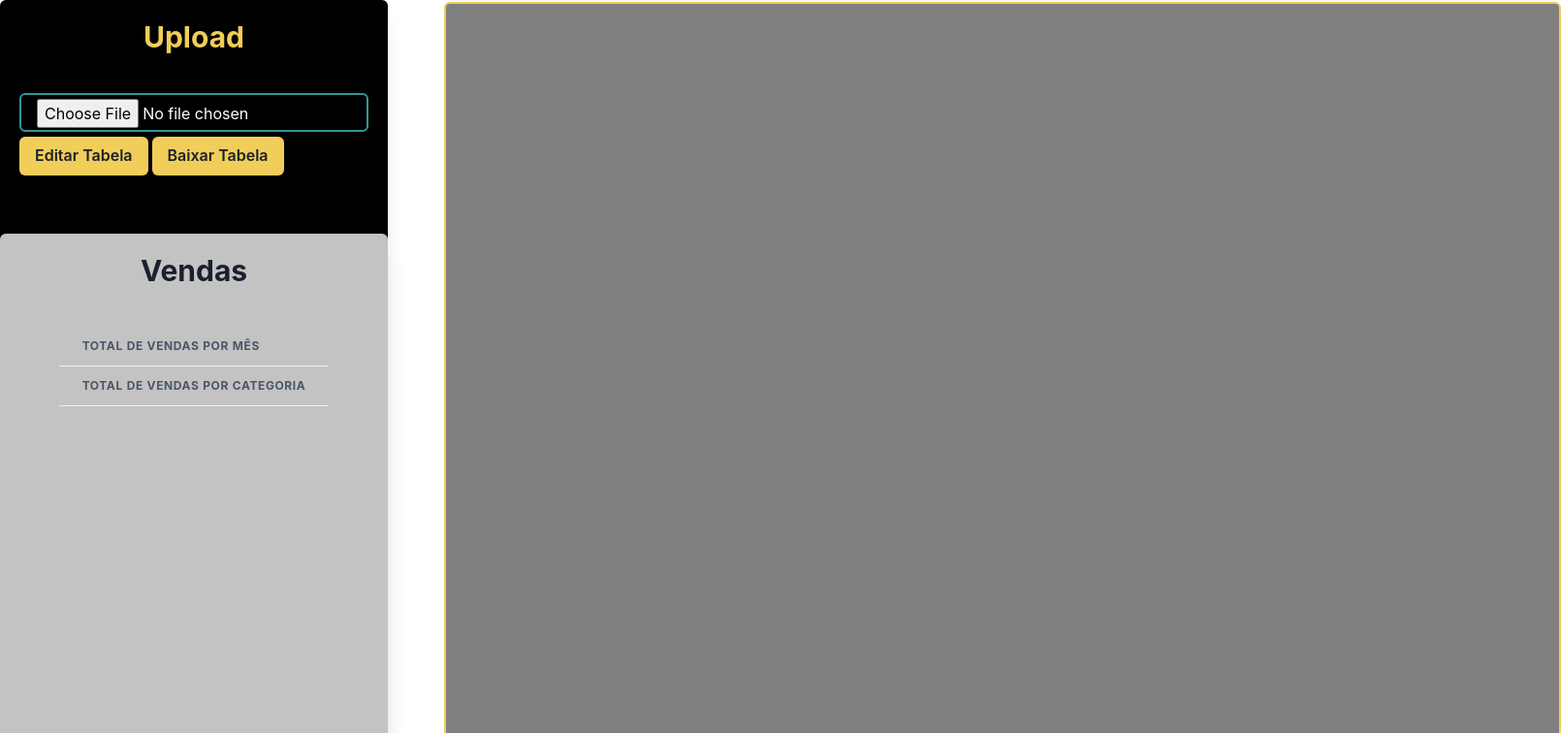
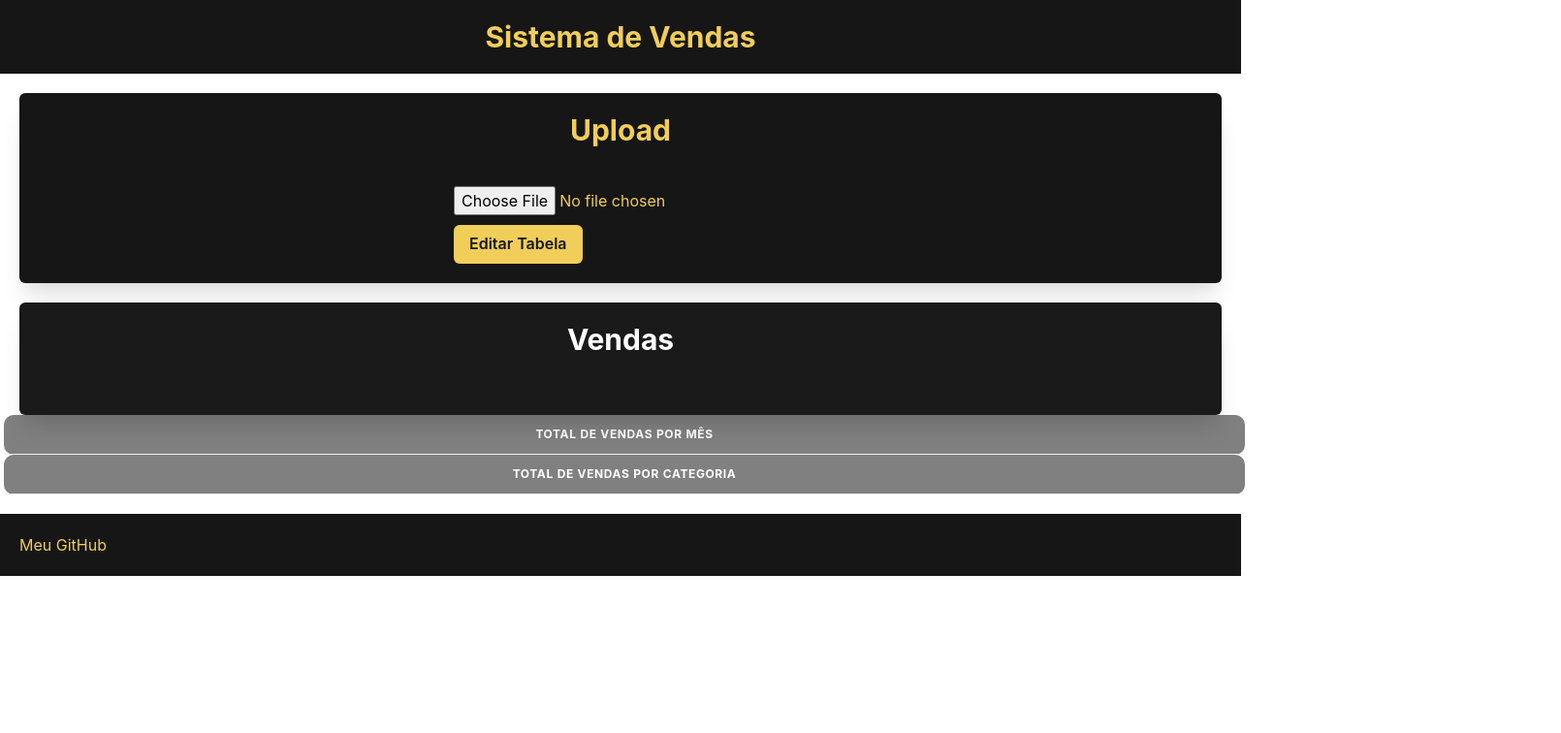
Before and after one commit to GustavoHenriqueDEV/DesafioManchesterReact.js, a React (Create React App) app: page / in a window 1280 px wide. Shown: the top 756 px of the page at 97% size, 1610 px wide, since content can reach past the window. Built offline with nearby package versions, Linux system fonts and the light colour scheme.

Commit message:
:lipstick: 	feat: NewLayout

```diff
--- a/src/App.css
+++ b/src/App.css
@@ -2,9 +2,12 @@
     display: flex;
     justify-content: center;
     align-items: center;
-
     margin-left: 50px;
 
+}
+.SaledTable{
+    padding-left: 40px;
+    margin-left: 20pxs;
 }
 .inputWrapper{
     display: flex;
--- a/src/App.jsx
+++ b/src/App.jsx
@@ -1,5 +1,6 @@
-import "./App.css";
-import { Input, Stack } from "@chakra-ui/react";
+import { useState } from "react";
+import * as XLSX from "xlsx";
+import { format, isDate } from "date-fns";
 import {
   Table,
   Thead,
@@ -8,41 +9,46 @@ import {
   Th,
   Td,
   TableContainer,
-  CardFooter,
   CardHeader,
   Heading,
   Card,
   Button,
   CardBody,
+  Link,
+  Input,
 } from "@chakra-ui/react";
-import { useState } from "react";
-import * as XLSX from "xlsx";
-import { format, isValid } from "date-fns";
 
 function App() {
   const [data, setData] = useState([]);
   const [isEditing, setIsEditing] = useState(false);
 
+
   const formatDate = (dateValue) => {
+    if (!dateValue) {
+      return '';
+    }
+
     let date;
 
-    if (typeof dateValue === 'string' && !isNaN(Number(dateValue))) {
-      date = new Date(Number(dateValue));
+    if (typeof dateValue === 'number' && !isNaN(dateValue) && dateValue >= 1) {
+      date = new Date(1899, 11, dateValue);
     } else {
       date = new Date(dateValue);
     }
 
-    if (isValid(date)) {
+    if (!isNaN(date.getTime())) {
       return format(date, 'dd/MM/yyyy', { awareOfUnicodeTokens: true });
     } else {
-      return String(dateValue);
+      return dateValue.toString();
     }
   };
+
       const handleFileChange = (event) => {
     const file = event.target.files[0];
 
     if (file) readExcel(file);
   };
+
   const mapProducts = {
     A: "Celulares",
     B: "Computadores",
@@ -74,23 +80,24 @@ function App() {
         transformProductInRow(row);
         return row;
       });
-      console.log(worksheet);
-      console.log("Formatted Data:", formattedData);
       setData(formattedData);
     };
     reader.readAsBinaryString(file);
   };
+
   const handleEditTable = () => {
     setIsEditing(true);
   };
+
   const saveChanges = () => {
     setIsEditing(false);
   };
+
   const downloadEditedData = () => {
     const editedWorkbook = XLSX.utils.book_new();
     const editedWorksheet = XLSX.utils.json_to_sheet(data);
     XLSX.utils.book_append_sheet(editedWorkbook, editedWorksheet, "Sheet 1");
-    XLSX.writeFile(editedWorkbook, "documento_atulizado.xlsx");
+    XLSX.writeFile(editedWorkbook, "documento_atualizado.xlsx");
   };
 
   const calculateTotals = () => {
@@ -107,66 +114,53 @@ function App() {
     });
     return { monthlyTotals, categoryTotals };
   };
+
   const { monthlyTotals, categoryTotals } = calculateTotals();
 
   return (
+    <>
+      <header style={{ backgroundColor: "#161616", color: "#F1CD5A", padding: "20px", marginBottom: "20px" }}>
+        <Heading size="lg" textAlign="center">
+          Sistema de Vendas
+        </Heading>
+      </header>
       <body>
-      <div className="inputWrapper">
-        <Card
-          boxShadow="xl"
-          color={"white"}
-          backgroundColor="black"
-          className="card"
-          align="center"
-        >
+        <div style={{ marginLeft: "20px", marginRight: "20px" }}>
+          <Card boxShadow="xl" backgroundColor="#161616" color="#F1CD5A" align="center" marginBottom="20px">
             <CardHeader>
-            <Heading  color={"#F1CD5A"} size="lg">Upload</Heading>
+              <Heading size="lg">Upload</Heading>
             </CardHeader>
-          <CardBody className="cardBody">
-            <Stack>
-              <Input
+            <CardBody>
+              <input
                 type="file"
-                placeholder="Insira o arquivo"
-                borderColor="teal.500"
-                borderRadius="md"
-                borderWidth="2px"
-                _hover={{ borderColor: "teal.700" }}
-                _focus={{ borderColor: "teal.900" }}
-                className="fileInput"
                 onChange={handleFileChange}
-                pt={1}
-              ></Input>
-            </Stack>
-
-            <div className="buttonsWrapper">
+                style={{ marginBottom: "10px" }}
+              />
+              <div>
                 <Button
-                className="editButton"
-                backgroundColor= {"#F1CD5A"}
-
-                variant="solid"
+                  backgroundColor="#F1CD5A"
+                  color="#161616"
                   onClick={handleEditTable}
                   disabled={isEditing}
+                  marginRight="10px"
                 >
                   Editar Tabela
                 </Button>
-              <br />
-              {data && (
+                {data.length > 0 && (
                   <Button
-                  backgroundColor= {"#F1CD5A"}
-                  className="downloadButton"
-                  variant="solid"
+                    backgroundColor="#F1CD5A"
+                    color="#161616"
                     onClick={downloadEditedData}
                     disabled={isEditing}
+                    marginRight="10px"
                   >
                     Baixar Tabela
                   </Button>
                 )}
                 {isEditing && (
                   <Button
-                  className="saveButton"
-                  backgroundColor= {"#F1CD5A"}
-
-                  variant="solid"
+                    backgroundColor="#F1CD5A"
+                    color="#161616"
                     onClick={saveChanges}
                   >
                     Salvar Edição
@@ -174,79 +168,19 @@ function App() {
                 )}
               </div>
             </CardBody>
-          <CardFooter>
-          </CardFooter>
-          <Card
-          boxShadow="xl"
-          backgroundColor="#c3c3c3"
-          className="card"
-          align="center"
-        >
+          </Card>
+
+          <Card boxShadow="xl" backgroundColor="#1A1A1A" color="white" align="center">
             <CardHeader>
               <Heading size="lg">Vendas</Heading>
             </CardHeader>
-          <CardBody className="cardBody">
-          <div>
-                <Table variant="simple">
+            <CardBody>
+              <div style={{ overflowX: "auto" }}>
+                <Table variant="simple" colorScheme="whiteAlpha">
                   <Thead>
                     <Tr>
-                      <Th>Total de Vendas por Mês</Th>
-                    </Tr>
-                  </Thead>
-                  <Tbody>
-                    {Object.entries(monthlyTotals).map(([month, total]) => (
-                      <Tr key={month}>
-                        <Td>{`Mês ${month}`}</Td>
-                        <Td isNumeric>{`R$ ${total.toFixed(2)}`}</Td>
-                      </Tr>
-                    ))}
-                  </Tbody>
-                </Table>
-
-                <Table variant="simple">
-                  <Thead>
-                    <Tr>
-                      <Th>Total de Vendas por Categoria</Th>
-                    </Tr>
-                  </Thead>
-                  <Tbody>
-                    {Object.entries(categoryTotals).map(([category, total]) => (
-                      <Tr key={category}>
-                        <Td>{category}</Td>
-                        <Td isNumeric>{`R$ ${total.toFixed(2)}`}</Td>
-                      </Tr>
-                    ))}
-                  </Tbody>
-                </Table>
-        </div>
-          </CardBody>
-        </Card>
-        </Card>
-      </div>
-      <div className="tableWrapper">
-        <TableContainer
-        ml={2}
-        mt={1}
-        pl={2}
-        borderWidth="2px"
-        borderRadius="md"
-        borderColor="#F1CD5A"
-        backgroundColor={"grey"}
-        className="TableContainer">
-          <Table size="lg" >
-            <Thead>
-              <Tr>
-                {data.length > 0 &&
-                  Object.keys(data[0]).map((header, headerIndex) => (
-                    <Th
-                      color={"white"}
-                      key={headerIndex}
-                      borderBottom="2px"
-                      borderColor="#F1CD5A"
-                      fontSize="lg"
-                    >
-                      {header}
-                    </Th>
+                      {Object.keys(data[0] || {}).map((header) => (
+                        <Th key={header}>{header}</Th>
                       ))}
                     </Tr>
                   </Thead>
@@ -254,10 +188,9 @@ function App() {
                     {data.map((row, rowIndex) => (
                       <Tr key={rowIndex}>
                         {Object.keys(row).map((key, cellIndex) => (
-                    <Td borderColor="#F1CD5A" key={cellIndex} fontSize="md">
+                          <Td key={cellIndex}>
                             {isEditing ? (
-                        <input
-                          type="text"
+                              <Input
                                 value={row[key]}
                                 onChange={(e) => {
                                   const newData = [...data];
@@ -274,9 +207,50 @@ function App() {
                     ))}
                   </Tbody>
                 </Table>
-        </TableContainer>
+              </div>
+            </CardBody>
+          </Card>
+        </div>
+        <div className="SaledTable">
+                <Table borderRadius={10} ml={1} className="SaledTable" backgroundColor={"grey"} variant="simple">
+                  <Thead>
+                    <Tr>
+                      <Th  color={"white"} alignContent={"center"} justifyContent={"center"} display={"flex"} >Total de Vendas por Mês</Th>
+                    </Tr>
+                  </Thead>
+                  <Tbody>
+                    {Object.entries(monthlyTotals).map(([month, total]) => (
+                      <Tr key={month}>
+                        <Td>{`Mês ${month}`}</Td>
+                        <Td isNumeric>{`R$ ${total.toFixed(2)}`}</Td>
+                      </Tr>
+                    ))}
+                  </Tbody>
+                </Table>
+                <Table borderRadius={10} ml={1} className="SaledTable" backgroundColor={"grey"} variant="simple">
+                  <Thead>
+                    <Tr>
+                      <Th  color={"white"} alignContent={"center"} justifyContent={"center"} display={"flex"} >Total de Vendas por Categoria</Th>
+                    </Tr>
+                  </Thead>
+                  <Tbody>
+                    {Object.entries(categoryTotals).map(([category, total]) => (
+                      <Tr key={category}>
+                        <Td>{category}</Td>
+                        <Td isNumeric>{`R$ ${total.toFixed(2)}`}</Td>
+                      </Tr>
+                    ))}
+                  </Tbody>
+                </Table>
         </div>
       </body>
+      <footer style={{ backgroundColor: "#161616", color: "#F1CD5A", padding: "20px", marginTop: "20px" }}>
+        <Link href="https://github.com/GustavoHenriqueDEV" isExternal>
+          Meu GitHub
+        </Link>
+      </footer>
+    </>
   );
 }
+
 export default App;
```
Lines whose indentation alone changed are shown as unchanged.
